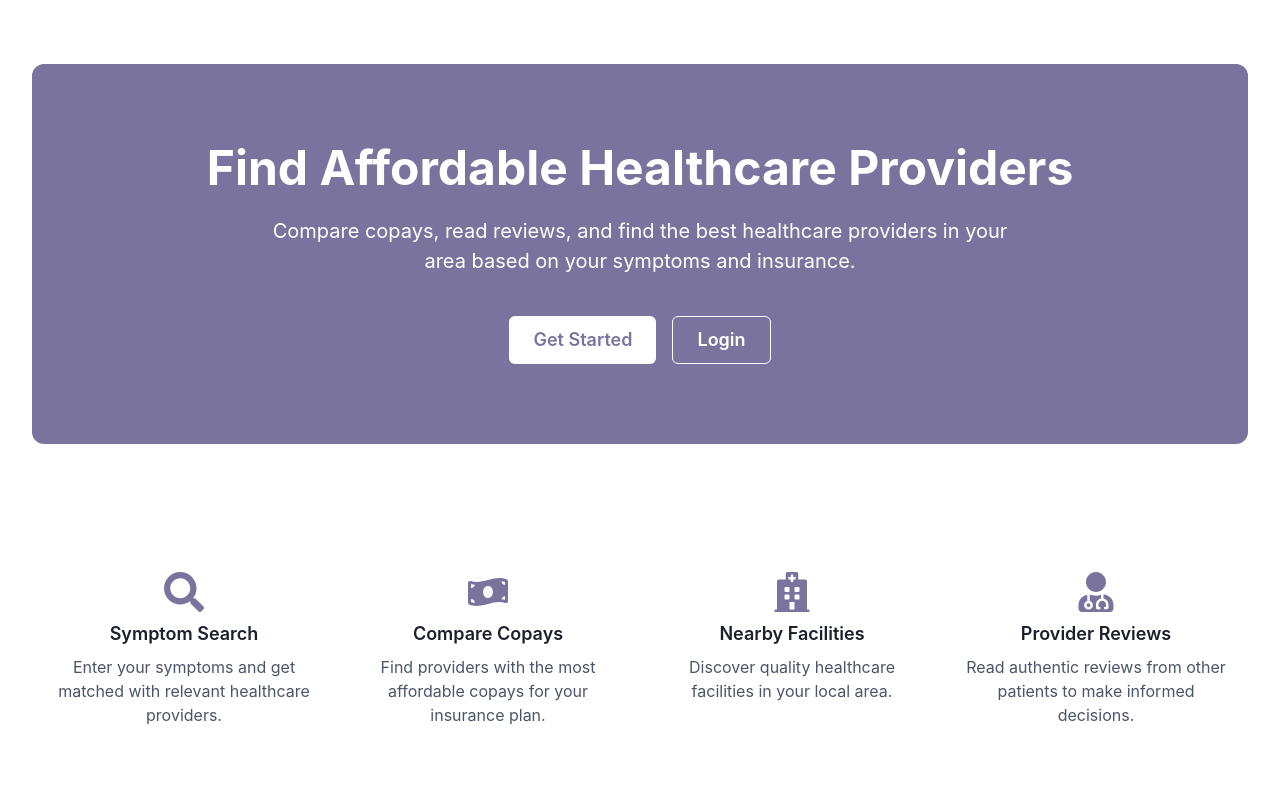
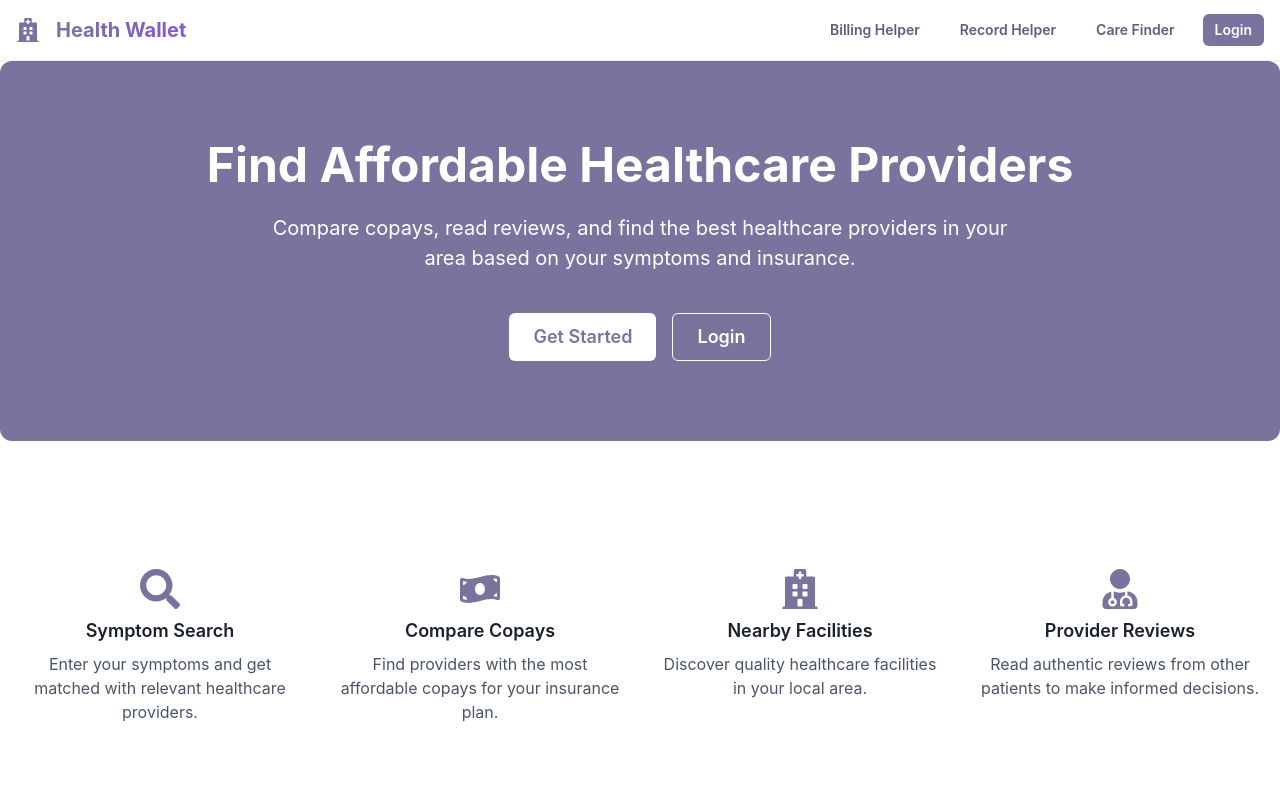
Before and after one commit to Pulkith/Ryktor, a React (Vite) app in the folder frontend/: page /landing in a window 1280 px wide. Shown: the top 800 px of the page. Built offline with nearby package versions, Linux system fonts and the light colour scheme.

Commit message:
Add header

```diff
--- a/frontend/src/App.jsx
+++ b/frontend/src/App.jsx
@@ -14,7 +14,7 @@ function App() {
         <Routes>
           <Route path="/landing" element={<Landing />} />
           <Route path="/login" element={<Login />} />
-          <Route path="/map" element={<MapDashboard />} />
+          <Route path="/" element={<MapDashboard />} />
           <Route path="/billing" element={<BillingHelper />} />
           <Route path="/bills/:id" element={<BillDetail />} />
         </Routes>
--- /dev/null
+++ b/frontend/src/components/Header.jsx
@@ -0,0 +1,98 @@
+import {
+  Box,
+  Container,
+  Flex,
+  HStack,
+  Text,
+  Button,
+  useColorModeValue,
+  Icon,
+} from '@chakra-ui/react';
+import { FaHospital } from 'react-icons/fa';
+import { Link as RouterLink } from 'react-router-dom';
+import { useAuth } from '../context/AuthContext';
+
+const Header = () => {
+  const { user, logout } = useAuth();
+  const bgColor = useColorModeValue('white', 'gray.800');
+  const borderColor = useColorModeValue('gray.100', 'gray.700');
+
+  return (
+    <Box
+      bg={bgColor}
+      borderBottom="1px"
+      borderColor={borderColor}
+      position="sticky"
+      top={0}
+      zIndex={1000}
+      boxShadow="sm"
+    >
+      <Container maxW="container.xl">
+        <Flex h="60px" align="center" justify="space-between">
+          <HStack spacing={4} as={RouterLink} to="/" _hover={{ textDecoration: 'none' }}>
+            <Icon as={FaHospital} w={6} h={6} color="brand.500" />
+            <Text
+              fontSize="xl"
+              fontWeight="bold"
+              bgGradient="linear(to-r, brand.500, purple.500)"
+              bgClip="text"
+            >
+              Health Wallet
+            </Text>
+          </HStack>
+
+          <HStack spacing={4}>
+            <Button
+              as={RouterLink}
+              to="/billing"
+              variant="ghost"
+              colorScheme="brand"
+              size="sm"
+            >
+              Billing Helper
+            </Button>
+            <Button
+              as={RouterLink}
+              to="/records"
+              variant="ghost"
+              colorScheme="brand"
+              size="sm"
+            >
+               Record Helper
+            </Button>
+            <Button
+              as={RouterLink}
+              to="/"
+              variant="ghost"
+              colorScheme="brand"
+              size="sm"
+            >
+               Care Finder
+            </Button>
+            {user ? (
+              <Button
+                onClick={logout}
+                variant="outline"
+                colorScheme="brand"
+                size="sm"
+              >
+                Logout
+              </Button>
+            ) : (
+              <Button
+                as={RouterLink}
+                to="/login"
+                colorScheme="brand"
+                size="sm"
+              >
+                Login
+              </Button>
+            )}
+          </HStack>
+        </Flex>
+      </Container>
+    </Box>
+  );
+};
+
+export default Header;
--- a/frontend/src/components/Layout.jsx
+++ b/frontend/src/components/Layout.jsx
@@ -1,11 +1,11 @@
-import { Box, Container } from '@chakra-ui/react';
+import { Box } from '@chakra-ui/react';
+import Header from './Header';
 
 const Layout = ({ children }) => {
   return (
     <Box minH="100vh" bg="background.primary">
-      <Container maxW="container.xl" py={8}>
-        {children}
-      </Container>
+      <Header />
+      {children}
     </Box>
   );
 };
--- a/frontend/src/pages/BillDetail.jsx
+++ b/frontend/src/pages/BillDetail.jsx
@@ -31,7 +31,7 @@ function BillDetail() {
   };
 
   return (
-    <Layout>
+    // <Layout>
       <Container maxW="container.lg" py={8}>
         <VStack spacing={8} align="stretch">
           <HStack>
@@ -94,7 +94,7 @@ function BillDetail() {
           </VStack>
         </VStack>
       </Container>
-    </Layout>
+    // </Layout>
   );
 }
 
--- a/frontend/src/pages/BillingHelper.jsx
+++ b/frontend/src/pages/BillingHelper.jsx
@@ -179,7 +179,7 @@ function BillingHelper() {
   };
 
   return (
-    <Layout>
+    // <Layout>
       <Container maxW="container.xl" py={8}>
         <VStack spacing={8} align="stretch">
           <Heading size="xl" color="gray.800">
@@ -299,7 +299,7 @@ function BillingHelper() {
           </Box>
         </VStack>
       </Container>
-    </Layout>
+    // </Layout>
   );
 }
 
--- a/frontend/src/pages/Landing.jsx
+++ b/frontend/src/pages/Landing.jsx
@@ -18,7 +18,7 @@ function Landing() {
   const navigate = useNavigate();
 
   return (
-    <Layout>
+      <>
       {/* Hero Section */}
       <Box
         bg="brand.500"
@@ -105,7 +105,7 @@ function Landing() {
           </VStack>
         </Container>
       </Box>
-    </Layout>
+      </>
   );
 }
 
--- a/frontend/src/pages/MapDashboard.jsx
+++ b/frontend/src/pages/MapDashboard.jsx
@@ -152,18 +152,18 @@ function MapDashboard() {
       <VStack spacing={6} align="stretch">
         {/* Location Controls Group */}
         <Box
-          bg="white"
+          bg="background.primary"
           p={6}
           borderRadius="xl"
           borderWidth="1px"
           borderColor={useColorModeValue('gray.200', 'gray.600')}
           shadow="sm"
         >
-          <Flex px={4} align="left"  gap={4}>
+          <Flex px={4} align="left" gap={4}>
             <Checkbox
               isChecked={useCurrentLocation}
               onChange={(e) => setUseCurrentLocation(e.target.checked)}
-              colorScheme="purple"
+              colorScheme="brand"
               size="md"
             >
               Use my current location
@@ -171,7 +171,7 @@ function MapDashboard() {
 
             {!useCurrentLocation && (
               <Button
-                colorScheme="purple"
+                colorScheme="brand"
                 onClick={handleFindNearby}
                 size="md"
                 flexShrink={0}
@@ -243,7 +243,7 @@ function MapDashboard() {
           p={4}
           borderRadius="xl"
           borderWidth="1px"
-          borderColor={useColorModeValue('gray.200', 'gray.600')}
+          borderColor="brand.500"
           shadow="sm"
         >
           {!useCurrentLocation && (
```
